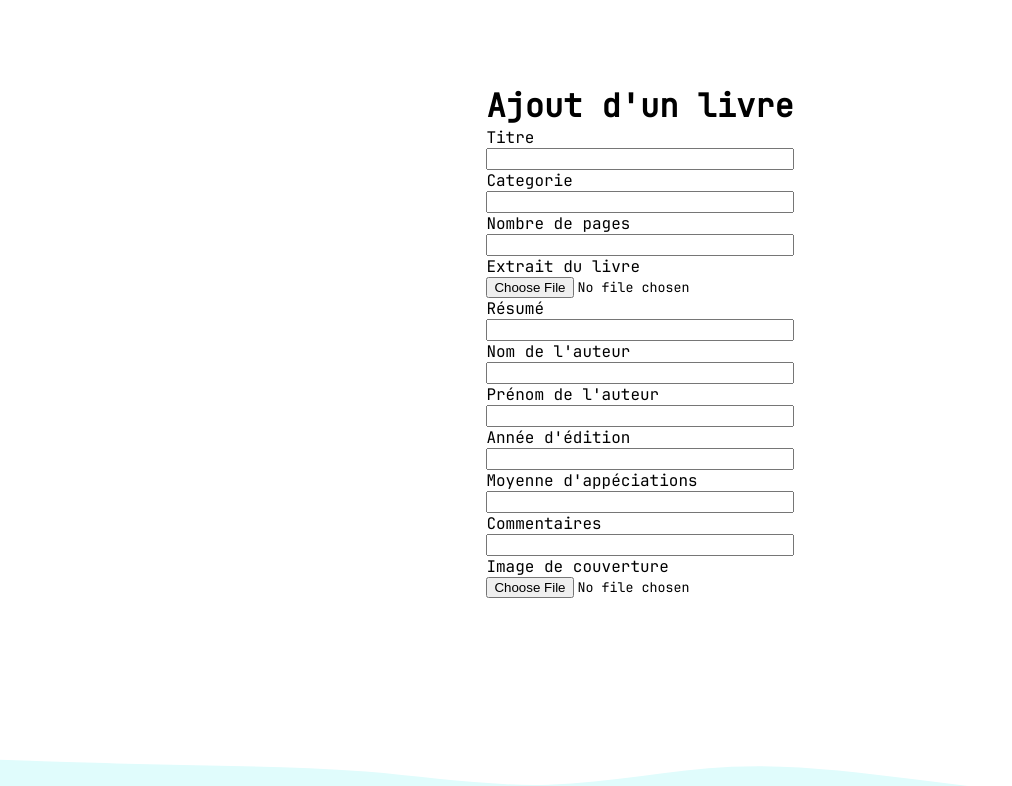
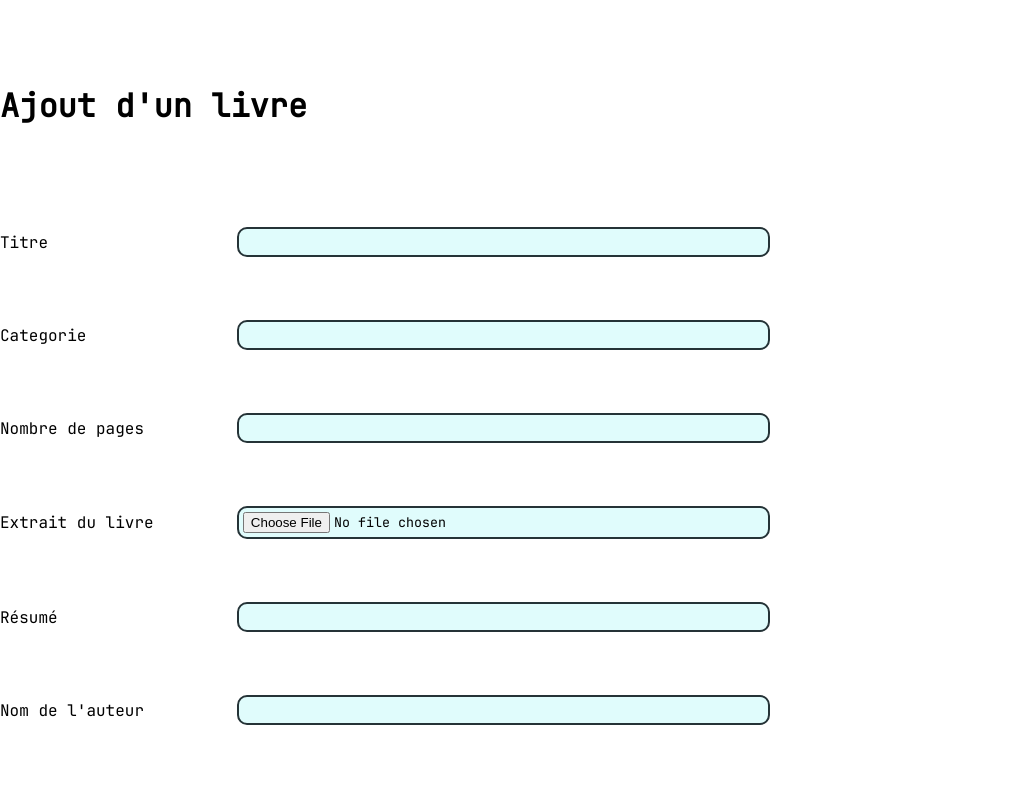
Before and after one commit to pw04ast-TonyThomas/P-Web-DB-294-Frontend, a Vue app in the folder p-web-db-294-frontend/: page /add-book in a window 1280 px wide. Shown: the part 380-1166 px from the top of the page, without its empty margins (0-1012 px from the left). Built offline with nearby package versions, Linux system fonts and the light colour scheme; the HTML template or start-up script is replaced by a standard one.

Commit message:
feat(add book view): ajout du style pour la page AddBookView.vue
[100][DONE]

```diff
--- a/p-web-db-294-frontend/src/views/AddBookView.vue
+++ b/p-web-db-294-frontend/src/views/AddBookView.vue
@@ -45,8 +45,31 @@
 </template>
 
 <style scoped>
+
 .add_book_form {
-  display: grid;
-  grid-template-columns: 1fr, 1fr;
-}
+    display: grid;
+    grid-template-columns: 1fr, 1fr;
+  }
+  .add_book_form {
+    margin-top: 100px;
+
+    display: grid;
+    grid-template-columns: 1fr 6fr;
+    gap: 63px;
+
+    justify-self:center;
+    justify-content: center;
+    align-items: center;
+  }
+
+  .add_book_form > input {
+    background-color: var(--main);
+    border: 2px, solid;
+    border-color: var(--third-2);
+    border-radius: 10px;
+    padding: 4px;
+    width: 50%;
+
+  }
+
 </style>
```
